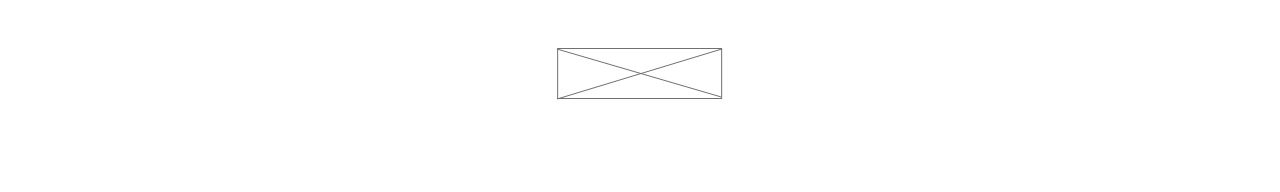
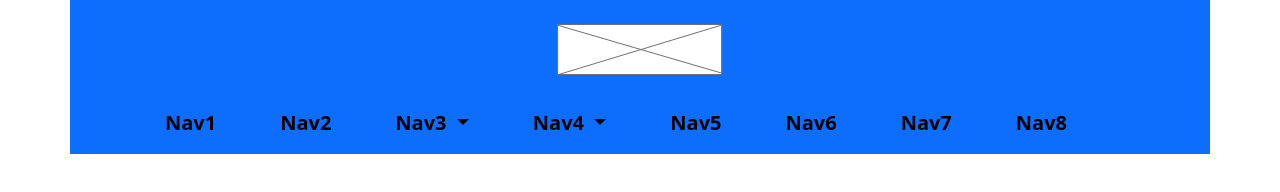
Before and after one commit to EftekharAlam2/HTML-Home-Template, a plain HTML site: page index.html in a window 1280 px wide. Drawn offline with nearby package versions, Linux system fonts and the light colour scheme.

Commit message:
Navbar added

```diff
--- a/index.html
+++ b/index.html
@@ -14,14 +14,97 @@
   </head>
   <body>
     <!-- NavBar Section -->
-    <header class="container">
+    <header class="container bg-primary">
       <div class="text-center">
         <img
           src="img/email.png"
-          class="img-fluid mt-3 mt-md-5"
+          class="img-fluid mt-3 mt-md-4"
           alt="Your Image"
         />
       </div>
+      <nav class="navbar navbar-expand-lg">
+        <div class="container-fluid">
+          <!-- <a class="navbar-brand" href="#">Navbar</a> -->
+          <button
+            class="navbar-toggler"
+            type="button"
+            data-bs-toggle="collapse"
+            data-bs-target="#navbarNavDropdown"
+            aria-controls="navbarNavDropdown"
+            aria-expanded="false"
+            aria-label="Toggle navigation"
+          >
+            <span class="navbar-toggler-icon"></span>
+          </button>
+          <div
+            class="collapse navbar-collapse justify-content-center mt-3"
+            id="navbarNavDropdown"
+          >
+            <ul class="navbar-nav">
+              <li class="nav-item pe-5">
+                <a class="nav-link text-black fw-semibold fs-5 text" href="#"
+                  >Nav1</a
+                >
+              </li>
+              <li class="nav-item pe-5">
+                <a class="nav-link text-black fw-semibold fs-5 text" href="#"
+                  >Nav2</a
+                >
+              </li>
+              <li class="nav-item pe-5 dropdown">
+                <a
+                  class="nav-link dropdown-toggle text-black fw-semibold fs-5 text"
+                  href="#"
+                  role="button"
+                  data-bs-toggle="dropdown"
+                  aria-expanded="false"
+                >
+                  Nav3
+                </a>
+                <ul class="dropdown-menu">
+                  <li><a class="dropdown-item" href="#">Action</a></li>
+                  <li><a class="dropdown-item" href="#">Another action</a></li>
+                </ul>
+              </li>
+              <li class="nav-item pe-5 dropdown">
+                <a
+                  class="nav-link dropdown-toggle text-black fw-semibold fs-5 text"
+                  href="#"
+                  role="button"
+                  data-bs-toggle="dropdown"
+                  aria-expanded="false"
+                >
+                  Nav4
+                </a>
+                <ul class="dropdown-menu">
+                  <li><a class="dropdown-item" href="#">Action</a></li>
+                  <li><a class="dropdown-item" href="#">Another action</a></li>
+                </ul>
+              </li>
+              <li class="nav-item pe-5">
+                <a class="nav-link text-black fw-semibold fs-5 text" href="#"
+                  >Nav5</a
+                >
+              </li>
+              <li class="nav-item pe-5">
+                <a class="nav-link text-black fw-semibold fs-5 text" href="#"
+                  >Nav6</a
+                >
+              </li>
+              <li class="nav-item pe-5">
+                <a class="nav-link text-black fw-semibold fs-5 text" href="#"
+                  >Nav7</a
+                >
+              </li>
+              <li class="nav-item pe-5">
+                <a class="nav-link text-black fw-semibold fs-5 text" href="#"
+                  >Nav8</a
+                >
+              </li>
+            </ul>
+          </div>
+        </div>
+      </nav>
     </header>
     <!-- Please connect with internet to run the Bootstrap JS -->
     <script
```
